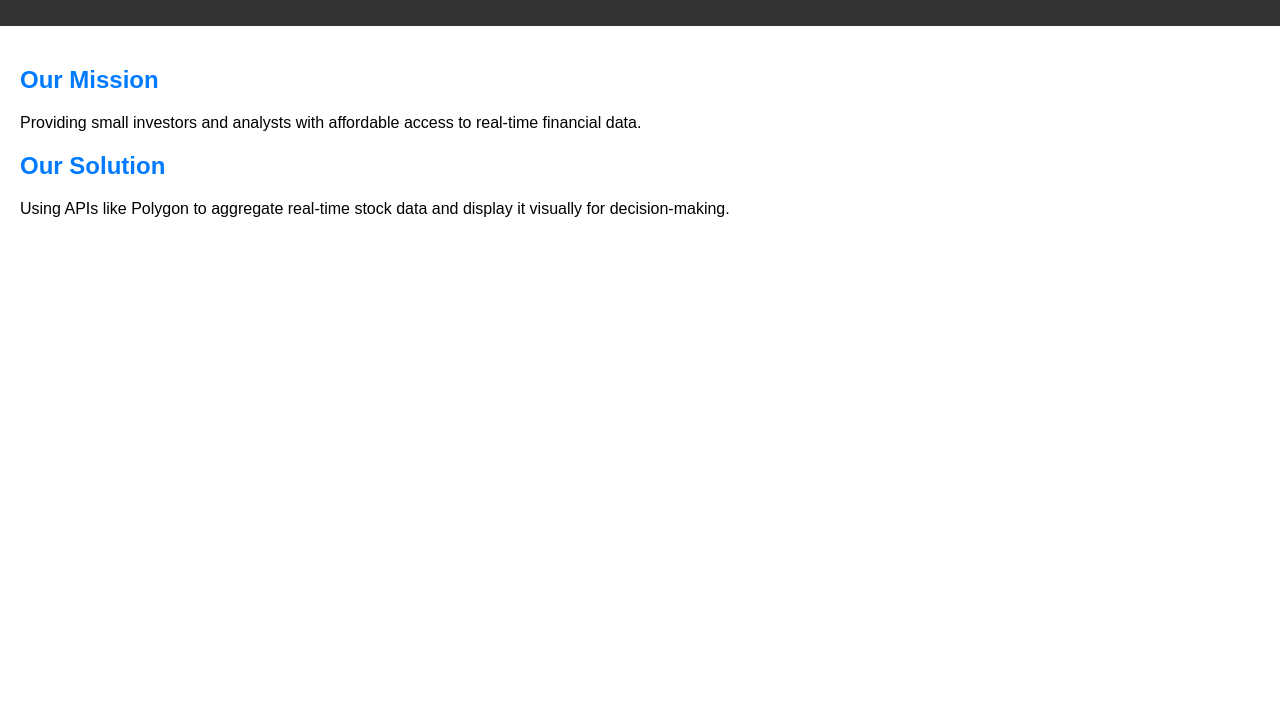
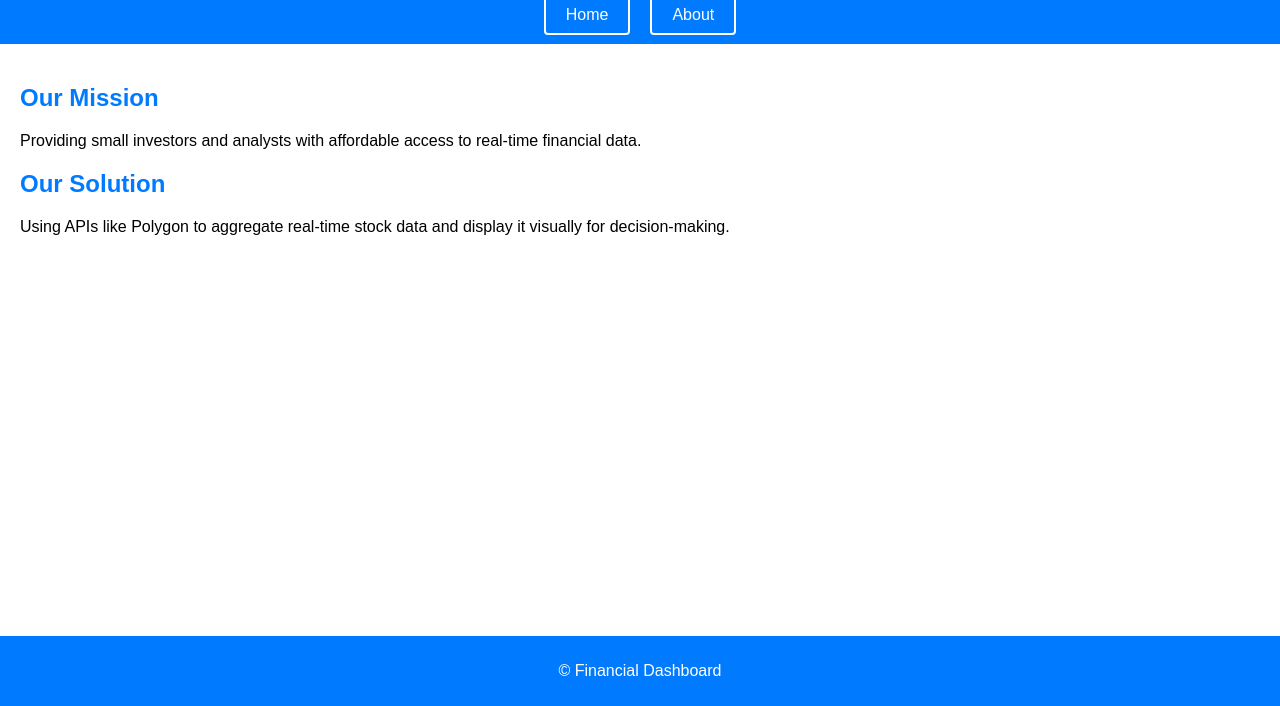
Before and after one commit to sidney-HC/INST377---Final-Project, a website: page public/about.html in a window 1280 px wide. Shown: the part 94-800 px from the top of the page. Drawn offline with Linux system fonts and the light colour scheme.

Commit message:
footer about page

```diff
--- a/public/about.html
+++ b/public/about.html
@@ -9,12 +9,23 @@
 <body>
   <header>
     <h1>About Real-Time Financial Dashboard</h1>
-  </header>
+    <header>
+        <nav class="navbar">
+            <ul class="nav-links">
+                <li><a href="home.html">Home</a></li>
+                <li><a href="about.html">About</a></li>
+            </ul>
+        </nav>
+    </header>
+</header>
   <main>
     <h2>Our Mission</h2>
     <p>Providing small investors and analysts with affordable access to real-time financial data.</p>
     <h2>Our Solution</h2>
     <p>Using APIs like Polygon to aggregate real-time stock data and display it visually for decision-making.</p>
   </main>
+  <footer>
+    <p>&copy; Financial Dashboard</p>
+</footer>
 </body>
 </html>
--- a/public/about_page.css
+++ b/public/about_page.css
@@ -19,3 +19,70 @@ main {
 h2 {
   color: #007bff;
 }
+
+/* General Reset */
+body, ul, li, a {
+  margin: 0;
+  padding: 0;
+  text-decoration: none;
+  list-style: none;
+}
+
+/* Header Styling */
+header {
+  background-color: #007BFF;
+  color: white;
+  padding: 10px 0;
+}
+
+/* Navigation Bar */
+.navbar {
+  display: flex;
+  justify-content: center;
+  align-items: center;
+}
+
+/* Navigation Links */
+.nav-links {
+  display: flex;
+  gap: 20px;
+}
+
+.nav-links li a {
+  color: white;
+  font-size: 1rem;
+  padding: 10px 20px;
+  border: 2px solid white;
+  border-radius: 4px;
+  transition: background-color 0.3s ease, color 0.3s ease;
+}
+
+.nav-links li a:hover {
+  background-color: white;
+  color: #007BFF;
+}
+/* General Reset */
+body, html {
+  margin: 0;
+  padding: 0;
+  height: 100%; /* Ensure body and html take up full height */
+}
+
+body {
+  display: flex;
+  flex-direction: column; /* Stack header, main, and footer */
+  min-height: 100vh; /* Ensure body is at least the height of the viewport */
+}
+
+main {
+  flex: 1; /* Pushes the footer to the bottom by taking up available space */
+  padding: 20px;
+}
+
+/* Footer Styling */
+footer {
+  background-color: #007BFF;
+  color: white;
+  text-align: center;
+  padding: 10px 0;
+}
--- a/public/stock_page.css
+++ b/public/stock_page.css
@@ -170,8 +170,8 @@ form button:hover {
 footer {
   text-align: center;
   padding: 10px 0;
-  background-color: #f4f4f4;
-  color: #555;
+  background-color: #007BFF;
+  color: white;
 }
 /* General Reset */
 body, ul, li, a {
```
Also changed, not shown: public/stocks.html (+1 -1 lines).
